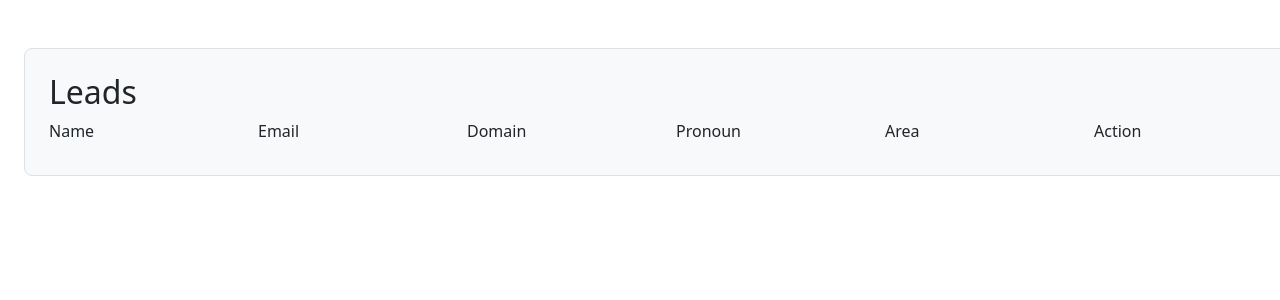
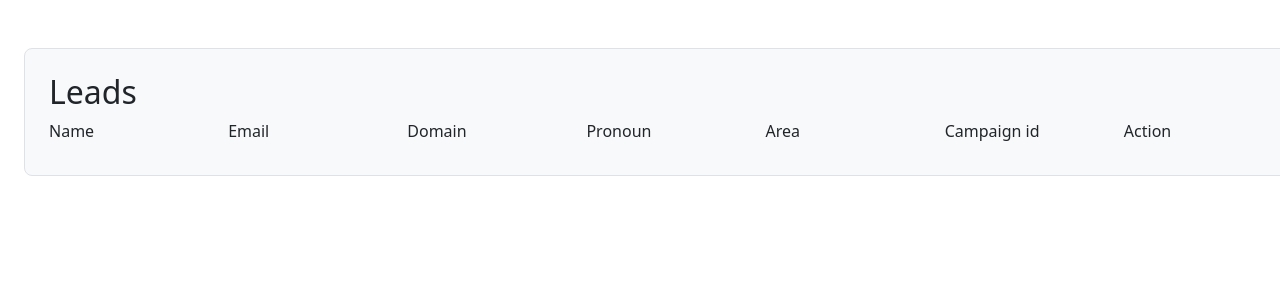
Before and after one commit to freakspace/leadtool, a Flask app: template templates/campaign_leads.html in a window 1280 px wide. Shown: the part 56-356 px from the top of the page. Run offline with Flask 3, Linux system fonts and the light colour scheme; the template is opened without the code that fills it, so the values that code supplies are empty.

Commit message:
Fix lead list htmx form

```diff
--- a/app.py
+++ b/app.py
@@ -76,7 +76,9 @@ def home():
 
     # Add code to retrieve existing campaigns from the database
     existing_campaigns = db_get_campaigns()
-    campaigns = [campaign[1] for campaign in existing_campaigns]
+    campaigns = [
+        {"id": campaign[0], "name": campaign[1]} for campaign in existing_campaigns
+    ]
     return render_template("campaigns.html", campaigns=campaigns)
 
 
@@ -148,10 +150,10 @@ def get_campaign_context(campaign):
 def campaign(campaign_name):
     campaign = db_get_campaign(campaign_name=campaign_name)
 
-    campaign_id = campaign[0]
-
     if not campaign:
         abort(404)
+
+    campaign_id = campaign[0]
 
     context = get_campaign_context(campaign=campaign)
 
@@ -198,11 +200,9 @@ def campaign(campaign_name):
     return render_template("campaign.html", **context)
 
 
-@app.route("/leads/<campaign_name>", methods=["GET", "POST"])
-def leads(campaign_name):
-    campaign = db_get_campaign(campaign_name=campaign_name)
-
-    campaign_id = campaign[0]
+@app.route("/leads/<campaign_id>", methods=["GET", "POST"])
+def leads(campaign_id):
+    campaign = db_get_campaign(campaign_id=campaign_id)
 
     if not campaign:
         abort(404)
@@ -225,30 +225,28 @@ def leads(campaign_name):
         }
         leads.append(lead_dict)
 
-    context = {"leads": leads, "campaign": campaign}
+    context = {"leads": leads, "campaign_id": campaign_id}
 
     if request.method == "POST":
-        action = request.form.get("action")
-        id = request.form.get("id")
+        lead_id = request.form.get("lead_id")
         email = request.form.get("email")
         name = request.form.get("name")
         domain = request.form.get("domain")
         pronoun = request.form.get("pronoun")
+        updated_campaign_id = request.form.get("campaign_id")
         area = request.form.get("area")
-        campaign_id = request.form.get("campaign_id")
+        print(f"Updating campaign id: {updated_campaign_id}")
+        db_update_lead(
+            id=lead_id,
+            email=email,
+            name=name,
+            domain=domain,
+            pronoun=pronoun,
+            campaign_id=updated_campaign_id,
+            area=area,
+        )
 
-        if action == "update":
-            db_update_lead(
-                id=id,
-                email=email,
-                name=name,
-                domain=domain,
-                pronoun=pronoun,
-                area=area,
-                campaign_id=campaign_id,
-            )
-
-        updated_lead_data = db_get_one_lead(lead_id=id)
+        updated_lead_data = db_get_one_lead(lead_id=lead_id)
 
         updated_lead = {
             "id": updated_lead_data[0],
@@ -256,10 +254,13 @@ def leads(campaign_name):
             "name": updated_lead_data[2],
             "domain": updated_lead_data[3],
             "pronoun": updated_lead_data[4],
-            "area": updated_lead_data[5],
+            # "campaign_id": updated_lead_data[5],
+            "area": updated_lead_data[6],
         }
 
-        return render_template("partials/leads_form.html", **updated_lead)
+        context = {"lead": updated_lead, "campaign_id": campaign_id}
+
+        return render_template("partials/lead_form.html", **context)
 
     return render_template("campaign_leads.html", **context)
 
--- a/templates/campaign_leads.html
+++ b/templates/campaign_leads.html
@@ -8,6 +8,7 @@
             <div class="col">Domain</div>
             <div class="col">Pronoun</div>
             <div class="col">Area</div>
+            <div class="col">Campaign id</div>
             <div class="col">Action</div>
         </div>
         {% for lead in leads %}
--- a/templates/campaigns.html
+++ b/templates/campaigns.html
@@ -19,9 +19,9 @@
                     <div class="col-md-4 col-sm-6 mb-3">
                         <div class="card">
                             <div class="card-body">
-                                <h5 class="card-title">{{ campaign }}</h5>
-                                <a href="{{ url_for('campaign', campaign_name=campaign) }}" class="btn btn-primary">Add leads</a>
-                                <a href="{{ url_for('leads', campaign_name=campaign) }}" class="btn btn-secondary">View leads</a>
+                                <h5 class="card-title">{{ campaign.name }}</h5>
+                                <a href="{{ url_for('campaign', campaign_name=campaign.name) }}" class="btn btn-primary">Add leads</a>
+                                <a href="{{ url_for('leads', campaign_id=campaign.id) }}" class="btn btn-secondary">View leads</a>
                             </div>
                         </div>
                     </div>
```
Also changed, not shown: templates/partials/lead_form.html (+7 -2 lines).
